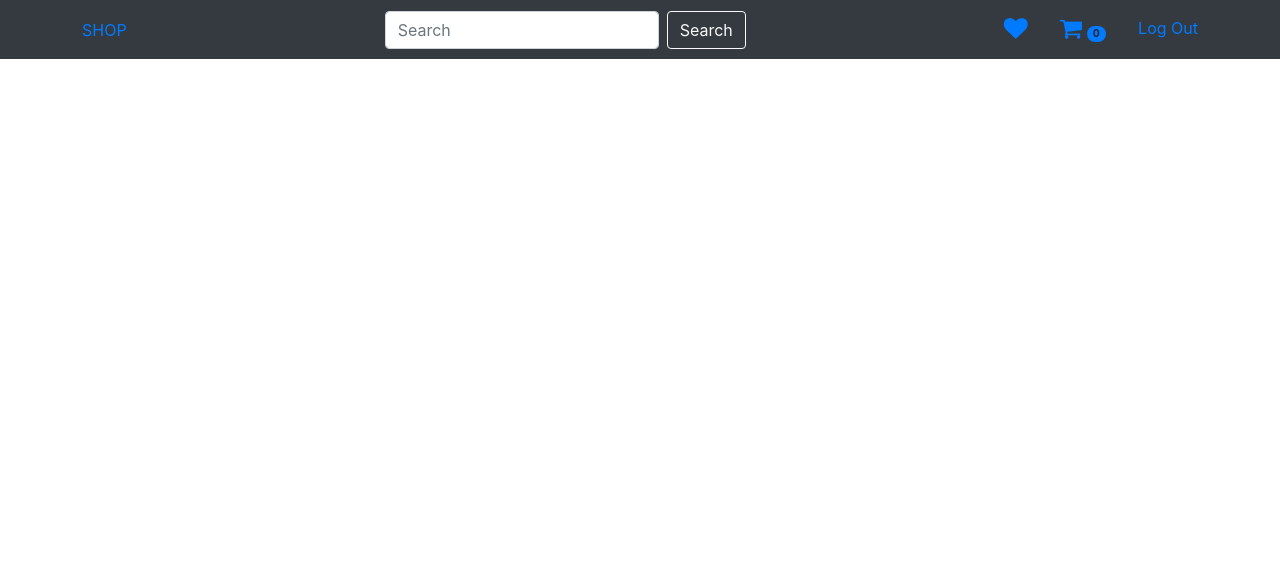
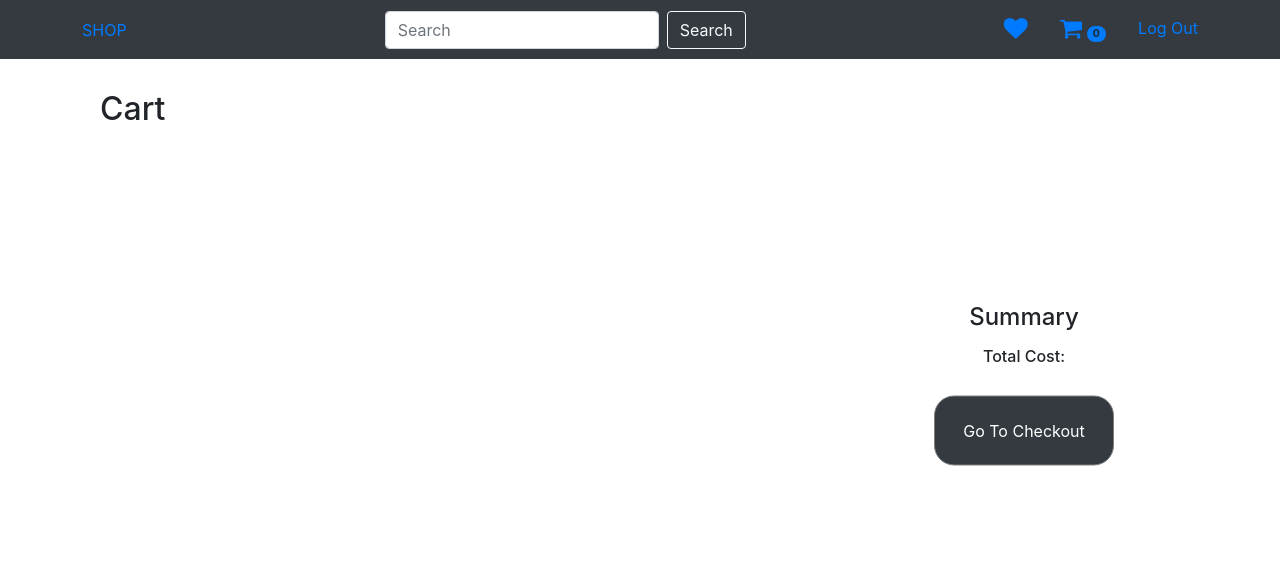
Before and after one commit to KubaGarncarek/e-shop, a Django app: page /cart in a window 1280 px wide. Shown: the top 581 px of the page. Run offline with Django 4.2, Linux system fonts and the light colour scheme; a user stored in the database is signed in; data comes from the database, SQL or seed files in the repository; both versions use the stored data as it was after the commit; some libraries are stand-ins or nearby versions.

Commit message:
completed part of cart functionality

```diff
--- a/shop/eshop/models.py
+++ b/shop/eshop/models.py
@@ -14,7 +14,7 @@ class Cart(models.Model):
     product = models.ForeignKey("Product", blank=False, on_delete=models.CASCADE)
     size = models.ForeignKey("Size", on_delete=models.CASCADE)
 
-    def __str__(self):
+    def __touple__(self):
         return (self.user.username,
         self.product.name,
         self.size.eu)
--- /dev/null
+++ b/shop/eshop/static/eshop/cart.css
@@ -0,0 +1,109 @@
+
+.split {
+    direction: rtl;
+    height: 100%;
+    position: fixed;
+    z-index: 1;
+    top: 0;
+    overflow-x: hidden;
+    padding-top: 20px;
+    margin-top: 70px;
+
+}
+
+
+.left {
+    left: 0;
+    width: 50%;
+    padding-left: 100px;
+    padding-bottom: 70px;
+
+
+
+}
+
+/* Control the right side */
+.right {
+    right: 0;
+    width: 40%;
+    direction: ltr;
+
+
+}
+.summary_box {
+
+        position: absolute;
+        top: 40%;
+        left: 50%;
+        transform: translate(-50%, -50%);
+        text-align: center;
+        width:50%;
+        height: 30%;
+}
+
+.summary_box h6 {
+    margin: 15px;
+}
+
+.summary_box .btn {
+    margin:15px;
+    width: 70%;
+    height: 70px;
+    border: 1px solid grey;
+    border-radius: 20px;
+}
+
+
+
+.product_box {
+    width: 100%;
+    display: table;
+    border-bottom: 1px solid grey;
+    border-collapse:separate;
+    border-spacing:20px;
+    direction:ltr;
+
+
+}
+
+.product_photo {
+    display: table-cell;
+    width: 40%;
+    height: 100%;
+    margin-left: 50px;
+}
+
+.product_photo img {
+    width: 100%;
+}
+
+.product_info {
+    vertical-align: top;
+    display: table-cell;
+    position: relative;
+    top: 40px;
+    left: 50px;
+    width: 40%;
+    height: 100%;
+}
+
+.ending {
+    display: table-cell;
+    width: 20%;
+    vertical-align: top;
+    position: relative;
+    top: 20px;
+    left: 50px;
+}
+
+.product_info h6 {
+    margin-top: 30px;
+}
+
+.icons {
+    margin-top:150px;
+}
+
+.icons i {
+    color: grey;
+}
--- /dev/null
+++ b/shop/eshop/static/eshop/cart.js
@@ -0,0 +1,31 @@
+document.addEventListener('DOMContentLoaded', function(){
+
+    const products_box = document.querySelectorAll('.product_box');
+
+        products_box.forEach(function(product){
+            const bin = product.querySelector('#bin');
+            console.log(bin);
+            bin.addEventListener('click', () => delete_product_from_cart(product));
+        })
+
+})
+
+function delete_product_from_cart(product){
+    const product_info = product.querySelector('.product_info');
+    const product_code = product_info.querySelector('.product_code').innerHTML;
+    let size = (product_info.querySelector('.size').innerHTML);
+    size = size.substr(6,)
+    console.log(product_code)
+
+    fetch('/cart', {
+        method: 'DELETE',
+        body: JSON.stringify({
+            product_code: product_code,
+            size : size,
+        })
+    })
+    .then(response => response.json())
+    .then(result =>
+        console.log(result))
+        product.innerHTML=''
+}
--- /dev/null
+++ b/shop/eshop/static/eshop/layout.js
@@ -0,0 +1,19 @@
+document.addEventListener('DOMContentLoaded', function() {
+
+    if(document.querySelector('#logout')){
+        get_count_of_cart()
+    }
+
+
+})
+
+
+function get_count_of_cart() {
+    fetch('/get_count_of_cart')
+    .then(response => response.json())
+    .then(result => {
+        console.log(result)
+        document.querySelector('#cart_value').innerHTML = result.count_of_cart;
+    })
+
+}
--- a/shop/eshop/static/eshop/product_page.js
+++ b/shop/eshop/static/eshop/product_page.js
@@ -52,7 +52,7 @@ function add_product_to_cart(choosen_size, product_code) {
             size : choosen_size.substr(3,),
         })
     })
-    .then(response => response.json)
+    .then(response => response.json())
     .then(result => {
         console.log(result);
     })
--- a/shop/eshop/templates/eshop/cart.html
+++ b/shop/eshop/templates/eshop/cart.html
@@ -1,2 +1,49 @@
 
 {% extends "eshop/layout.html" %}
+{% load static %}
+
+{% block head %}
+    <link href="{% static 'eshop/cart.css' %}" rel="stylesheet">
+{% endblock %}
+{% block script %}
+        <script src="{% static 'eshop/cart.js'%}"></script>
+{% endblock %}
+
+{% block body %}
+
+    <div class="split left">
+        <h2>Cart</h2>
+        {% for product in cart_products %}
+
+            <div class="product_box">
+                <div class="product_photo">
+                    <img src="{{product.product.photo}}">
+                </div>
+                <div class="product_info">
+                    <h5>{{product.product.name}}</h5>
+                    <h6>{{product.product.category}}</h6>
+                    <h6 class="product_code">{{product.product.product_code}}</h6>
+                    <h6 class="size">Size: {{product.size}}</h6>
+                </div>
+                <div class="ending">
+                    <div>
+                        {{product.product.price}} zł
+                    </div>
+                    <div class="icons">
+                        <i class="fa fa-heart" style="font-size:24px"> </i>
+                        <i id="bin" class="fa fa-trash-o" style="font-size:24px"></i>
+                    </div>
+                </div>
+            </div>
+
+        {% endfor %}
+    </div>
+    <div class="split right">
+        <div class="summary_box">
+        <h4>Summary</h4>
+        <h6>Total Cost:</h6>
+        <button id="cart" class="btn btn-dark">Go To Checkout</button>
+        </div>
+    </div>
+
+{% endblock %}
--- a/shop/eshop/templates/eshop/layout.html
+++ b/shop/eshop/templates/eshop/layout.html
@@ -6,12 +6,13 @@
         <link rel="stylesheet" href="https://stackpath.bootstrapcdn.com/bootstrap/4.4.1/css/bootstrap.min.css" integrity="sha384-Vkoo8x4CGsO3+Hhxv8T/Q5PaXtkKtu6ug5TOeNV6gBiFeWPGFN9MuhOf23Q9Ifjh" crossorigin="anonymous">
         <link href="{% static 'eshop/index.css' %}" rel="stylesheet">
         <link rel='stylesheet' href='https://cdnjs.cloudflare.com/ajax/libs/font-awesome/4.7.0/css/font-awesome.min.css'>
-
+        <script src="{% static 'eshop/layout.js'%}"></script>
 
 
         {% block head %}
         {% endblock %}
         {% block script %}
+
         {% endblock %}
     </head>
     <body>
@@ -39,7 +40,7 @@
                     </a>
                 </li>
                 {% if user.is_authenticated %}
-                <li class="nav-item">
+                <li id="logout" class="nav-item">
                     <a class="nav-link" href="{% url 'logout' %}">Log Out</a>
                 </li>
                 {% else %}
--- a/shop/eshop/urls.py
+++ b/shop/eshop/urls.py
@@ -10,5 +10,6 @@ urlpatterns = [
 
     path("load_products", views.load_products, name="load_products"),
     path("load_product_page/<int:product_id>", views.load_product_page, name="load_product_page"),
+    path("get_count_of_cart", views.get_count_of_cart, name="get_count_of_cart"),
     path("cart", views.cart, name="cart"),
 ]
--- a/shop/eshop/views.py
+++ b/shop/eshop/views.py
@@ -3,6 +3,7 @@ from django.shortcuts import render
 from django.contrib.auth import login, authenticate, logout
 from django.db import IntegrityError
 from django.http import HttpResponse, HttpResponseRedirect, JsonResponse
+from django.contrib.auth.decorators import login_required
 from django.urls import reverse
 from django.core.serializers import serialize
 from .models import User, Product, Availability, Size, Cart
@@ -27,6 +28,7 @@ def load_product_page(request, product_id):
         available_sizes.append(available.size.eu)
     sizes = Size.objects.all().order_by('eu')
 
+
     print(available_sizes)
     return render(request, "eshop/product_page.html",{
         "product" : product.serialize(),
@@ -34,14 +36,30 @@ def load_product_page(request, product_id):
        "sizes": sizes
     })
 
+def get_count_of_cart(request):
+    count_of_cart = Cart.objects.filter(user = request.user).count()
+    print(count_of_cart)
+    return JsonResponse({"count_of_cart": count_of_cart})
+
+
 @csrf_exempt
 def cart(request):
+    if not request.user.is_authenticated:
+        return HttpResponseRedirect(reverse("login"))
+    if request.method == "GET":
+        cart_products = Cart.objects.filter(user = request.user)
+        return render(request, "eshop/cart.html", {
+            "cart_products" : cart_products
+        })
+
+
+    product_info = json.loads(request.body)
+    product_code = product_info.get('product_code')
+    size = product_info.get('size')
+    product = Product.objects.get(product_code=product_code)
+    size = Size.objects.get(eu=size)
+
     if request.method == 'POST':
-        product_info = json.loads(request.body)
-        product_code = product_info.get('product_code')
-        size = product_info.get('size')
-        product = Product.objects.get(product_code=product_code)
-        size = Size.objects.get(eu=size)
         update_cart = Cart(
             user = request.user,
             product = product,
@@ -50,10 +68,14 @@ def cart(request):
         update_cart.save()
         return JsonResponse({"succes": "added product to cart"})
 
-    return render(request, "eshop/cart.html")
+    if request.method =="DELETE":
+        product = Cart.objects.get(
+            user = request.user,
+            product = product,
+            size = size)
+        product.delete()
 
-
-
+        return JsonResponse({"succes":"Delete product from cart"})
 
 
 def login_view(request):
```
Also changed, not shown: shop/db.sqlite3.
